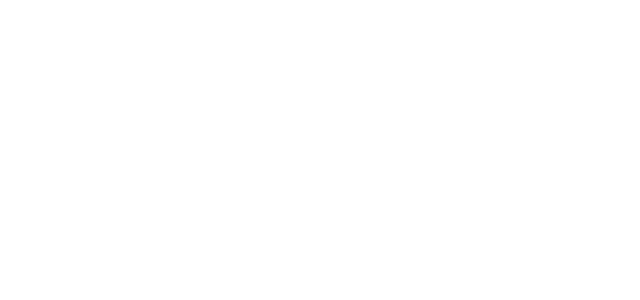
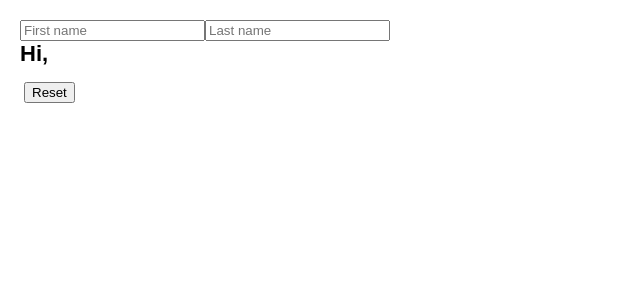
Before and after one commit to Joesepherus/react-learning-new, a React (Create React App) app: page /state-challenge2 in a window 1280 px wide. Before the commit this address had no page. Shown: the top 300 px of the page, without its empty margins (0-640 px from the left). Built offline with nearby package versions, Linux system fonts and the light colour scheme.

Commit message:
Add more state challenges.

```diff
--- a/src/App.js
+++ b/src/App.js
@@ -65,6 +65,9 @@
 import State_RegularVariableWithForceUpdate from "./state/State_RegularVariableWithForceUpdate";
 import State_StateVariable from "./state/State_StateVariable";
 import State_Challenge1 from "./state/State_Challenge1";
+import State_Challenge2 from "./state/State_Challenge2";
+import State_Challenge3 from "./state/State_Challenge3";
+import State_Challenge4 from "./state/State_Challenge4";
 
 import "./styles.css";
 
@@ -306,6 +309,21 @@
     path: "state-challenge1",
     element: State_Challenge1,
   },
+  {
+    name: "State_Challenge2",
+    path: "state-challenge2",
+    element: State_Challenge2,
+  },
+  {
+    name: "State_Challenge3",
+    path: "state-challenge3",
+    element: State_Challenge3,
+  },
+  {
+    name: "State_Challenge4",
+    path: "state-challenge4",
+    element: State_Challenge4,
+  },
 ];
 
 // HomePage component that lists all components in cards
--- /dev/null
+++ b/src/state/State_Challenge2.js
@@ -0,0 +1,37 @@
+import { useState } from "react";
+export default function Form() {
+  const [firstName, setFirstName] = useState("");
+  const [lastName, setLastName] = useState("");
+
+  function handleFirstNameChange(e) {
+    setFirstName(e.target.value);
+  }
+
+  function handleLastNameChange(e) {
+    setLastName(e.target.value);
+  }
+
+  function handleReset() {
+    setFirstName("");
+    setLastName("");
+  }
+
+  return (
+    <form onSubmit={(e) => e.preventDefault()}>
+      <input
+        placeholder="First name"
+        value={firstName}
+        onChange={handleFirstNameChange}
+      />
+      <input
+        placeholder="Last name"
+        value={lastName}
+        onChange={handleLastNameChange}
+      />
+      <h1>
+        Hi, {firstName} {lastName}
+      </h1>
+      <button onClick={handleReset}>Reset</button>
+    </form>
+  );
+}
--- /dev/null
+++ b/src/state/State_Challenge3.js
@@ -0,0 +1,28 @@
+import { useState } from "react";
+
+export default function FeedbackForm() {
+  const [isSent, setIsSent] = useState(false);
+  const [message, setMessage] = useState("");
+  if (isSent) {
+    return <h1>Thank you!</h1>;
+  } else {
+    // eslint-disable-next-line
+    return (
+      <form
+        onSubmit={(e) => {
+          e.preventDefault();
+          alert(`Sending: "${message}"`);
+          setIsSent(true);
+        }}
+      >
+        <textarea
+          placeholder="Message"
+          value={message}
+          onChange={(e) => setMessage(e.target.value)}
+        />
+        <br />
+        <button type="submit">Send</button>
+      </form>
+    );
+  }
+}
--- /dev/null
+++ b/src/state/State_Challenge4.js
@@ -0,0 +1,13 @@
+import { useState } from "react";
+
+export default function FeedbackForm() {
+  const [name, setName] = useState("");
+
+  function handleClick() {
+    let newName = prompt("What is your name?");
+    setName(newName);
+    alert(`Hello, ${newName}!`);
+  }
+
+  return <button onClick={handleClick}>Greet</button>;
+}
```
